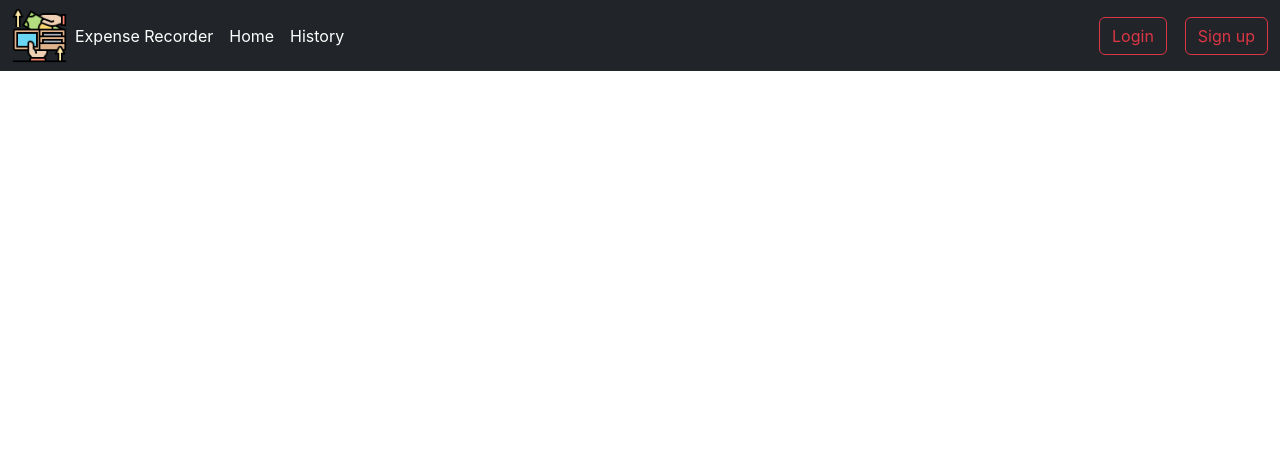
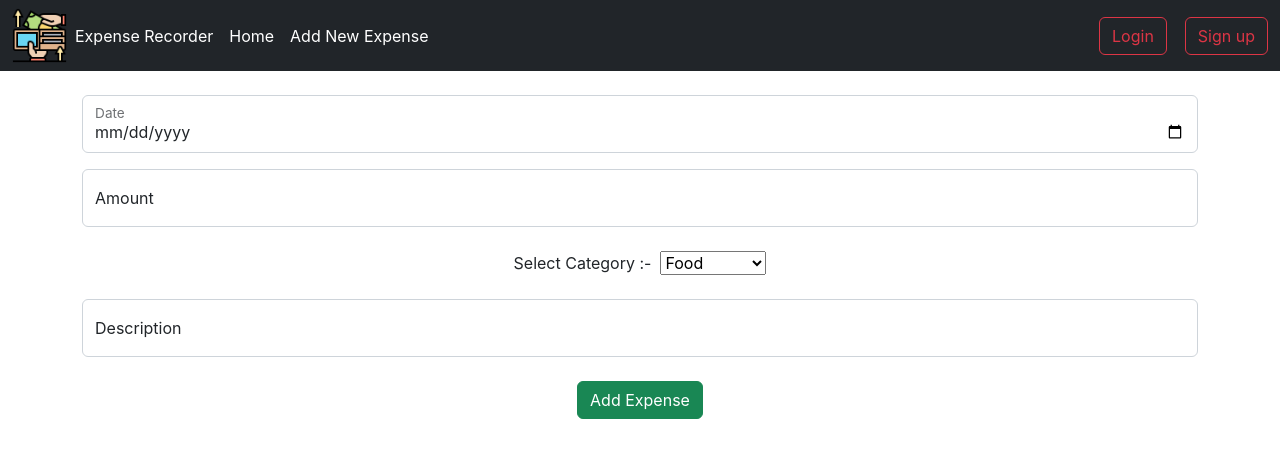
Before and after one commit to Dhokiya-Madhav/ExpenseTrackerClient, a React (Create React App) app: page /addExp in a window 1280 px wide. Shown: the top 458 px of the page. Built offline with nearby package versions, Linux system fonts and the light colour scheme.

Commit message:
Expense Form Added

```diff
--- a/src/App.js
+++ b/src/App.js
@@ -4,6 +4,7 @@ import Navigation from './components/navigation';
 import Login from './components/login';
 import Signup from './components/signup';
 import Expenses from './components/expense';
+import AddExpense from './components/addExpense';
 import {
   BrowserRouter,
   Routes,
@@ -18,6 +19,7 @@ function App() {
           <Route path="/" element={<Expenses/>}></Route>
           <Route path="/login" element={<Login/>}></Route>
           <Route path="/signup" element={<Signup/>}></Route>
+          <Route path="/addExp" element={<AddExpense/>}></Route>
         </Routes>
       </BrowserRouter>
 
--- /dev/null
+++ b/src/components/addExpense.js
@@ -0,0 +1,44 @@
+import React from 'react'
+
+export default function AddExpense() {
+
+    return (
+        <>
+            <div className="container text-center">
+                <div className="row align-items-start">
+                    <div className="col">
+                        <div className="form-floating mb-3">
+                            <input type="date" className="form-control" id="floatingInput" placeholder="name@example.com" />
+                            <label for="floatingInput">Date</label>
+                        </div>
+                        <div className="form-floating">
+                            <input type="number" className="form-control" id="floatingPassword" placeholder="Password" />
+                            <label for="floatingPassword">Amount</label>
+                        </div>
+                        <br></br>
+                        <div className="form-floating">
+                            Select Category :- &nbsp;
+                            <select name="category" id='categorySelect'>
+                                <option value="Food">Food</option>
+                                <option value="Travel">Travel</option>
+                                <option value="Grocery">Grocery</option>
+                                <option value="Electronics">Electronics</option>
+                                <option value="Vegetable">Vegetable</option>
+                                <option value="Clothes">Clothes</option>
+                                <option value="Other">Other</option>
+                            </select>
+                        </div>
+                        <br></br>
+                        <div className="form-floating">
+                            <input type="text" className="form-control" id="floatingPassword" placeholder="Password" />
+                            <label for="floatingPassword">Description</label>
+                        </div>
+                        <br></br>
+                        <button className='btn btn-success'>Add Expense</button>
+                    </div>
+
+                </div>
+            </div>
+        </>
+    )
+}
--- a/src/components/navigation.js
+++ b/src/components/navigation.js
@@ -20,7 +20,7 @@ export default function Navigation() {
                                 <Link to="/" className="nav-link text-white">Home</Link>
                             </li>
                             <li className="nav-item">
-                                <Link to="/" className="nav-link text-white">History</Link>
+                                <Link to="/addExp" className="nav-link text-white">Add New Expense</Link>
                             </li>
                             <li className="nav-item">
 
```
